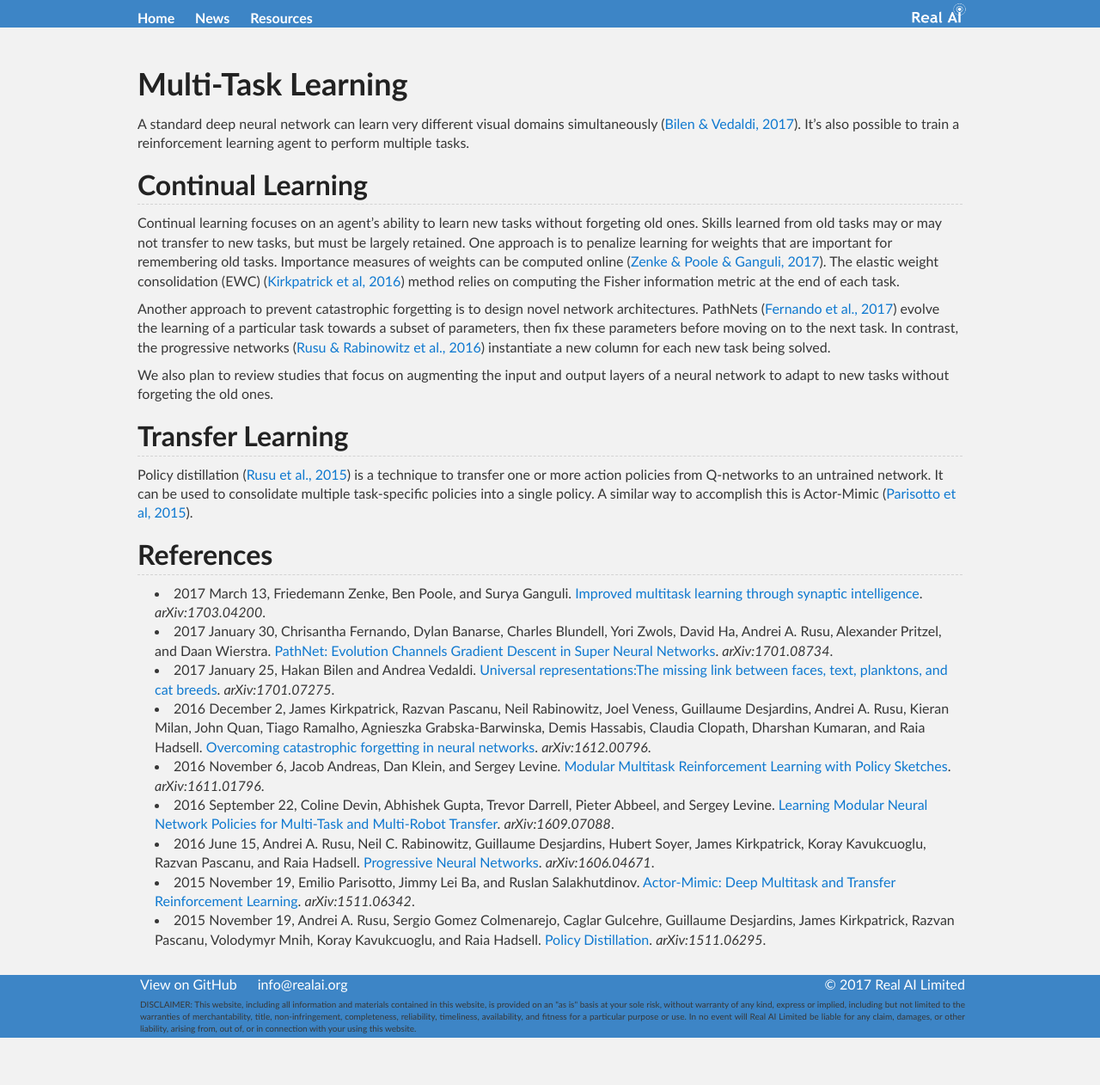
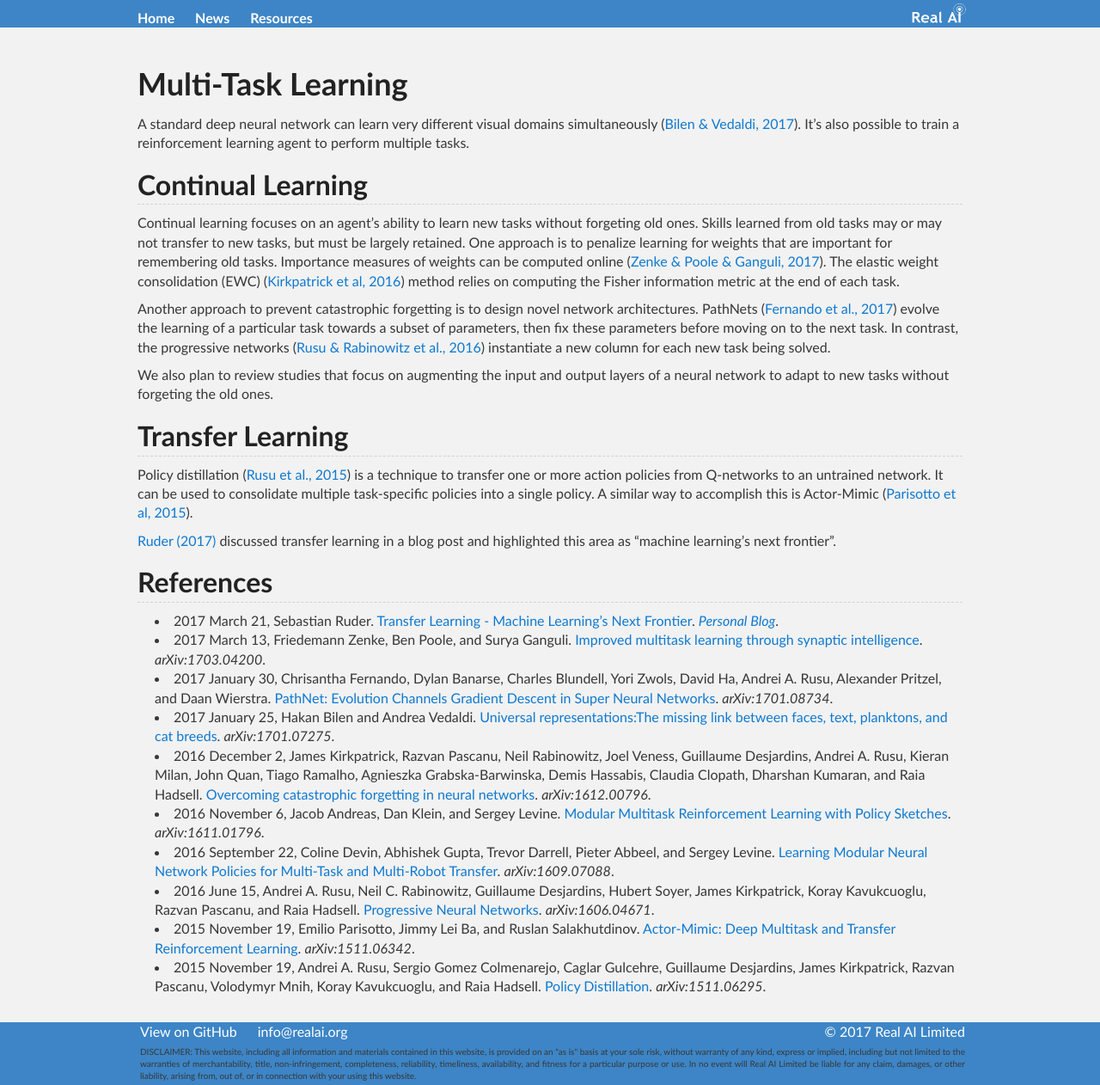
Before and after one commit to Tonywuhk/realai.org, a Jekyll site: the page built from multi-task-learning.md, in a window 1280 px wide. Shown: the whole page at 86% size. Built offline with Jekyll 4.4.1, drawn with Linux system fonts in a browser that asks for light colours; our own code applies the rules of GitHub Pages for plain Markdown files; comment, search, counter and statistics services are not loaded; the repository's description, which GitHub fills in, is left out; before the commit the page ends 1207 px from its top, so only the background shows below that.

Commit message:
Update multi-task-learning.md

```diff
--- a/multi-task-learning.md
+++ b/multi-task-learning.md
@@ -17,8 +17,11 @@
 
 Policy distillation ([Rusu et al., 2015](https://arxiv.org/abs/1511.06295)) is a technique to transfer one or more action policies from Q-networks to an untrained network. It can be used to consolidate multiple task-specific policies into a single policy. A similar way to accomplish this is Actor-Mimic ([Parisotto et al, 2015](https://arxiv.org/abs/1511.06342)).
 
+[Ruder (2017)](http://sebastianruder.com/transfer-learning/) discussed transfer learning in a blog post and highlighted this area as "machine learning's next frontier".
+
 ## References
 
+* 2017 March 21, Sebastian Ruder. [Transfer Learning - Machine Learning's Next Frontier](http://sebastianruder.com/transfer-learning/). *[Personal Blog](http://sebastianruder.com/#open)*.
 * 2017 March 13, Friedemann Zenke, Ben Poole, and Surya Ganguli. [Improved multitask learning through synaptic intelligence](https://arxiv.org/abs/1703.04200). *arXiv:1703.04200*.
 * 2017 January 30, Chrisantha Fernando, Dylan Banarse, Charles Blundell, Yori Zwols, David Ha, Andrei A. Rusu, Alexander Pritzel, and Daan Wierstra. [PathNet: Evolution Channels Gradient Descent in Super Neural Networks](https://arxiv.org/abs/1701.08734). *arXiv:1701.08734*.
 * 2017 January 25, Hakan Bilen and Andrea Vedaldi. [Universal representations:The missing link between faces, text, planktons, and cat breeds](https://arxiv.org/abs/1701.07275). *arXiv:1701.07275*.
```
